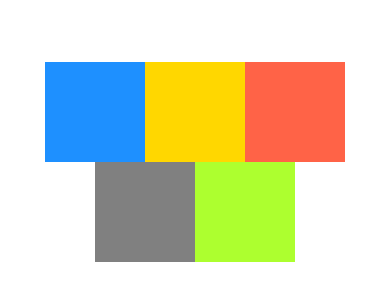
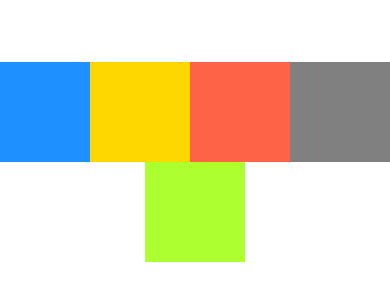
Before and after one commit to Dev-Davis/DoneWithIt, a React Native app: screen / in a window 390 px wide. Shown: the part 260-560 px from the top of the page. Built offline with nearby package versions, Linux system fonts and the light colour scheme.

Commit message:
Flexbox- flexBasis, flexGrow and flexShrink

```diff
--- a/App.js
+++ b/App.js
@@ -14,7 +14,11 @@ export default function App() {
     }}>
       <View style={{
         backgroundColor: 'dodgerblue',
-        width: 100,
+        flexBasis: 100, // can map to width or height
+        flex: 1,
+        // flexGrow: 1, // covers the rest of the available space
+        // flexShrink: 1, // fixes overflow of an element's space
+        // width: 100,
         height: 100
       }} />
       <View style={{
```
